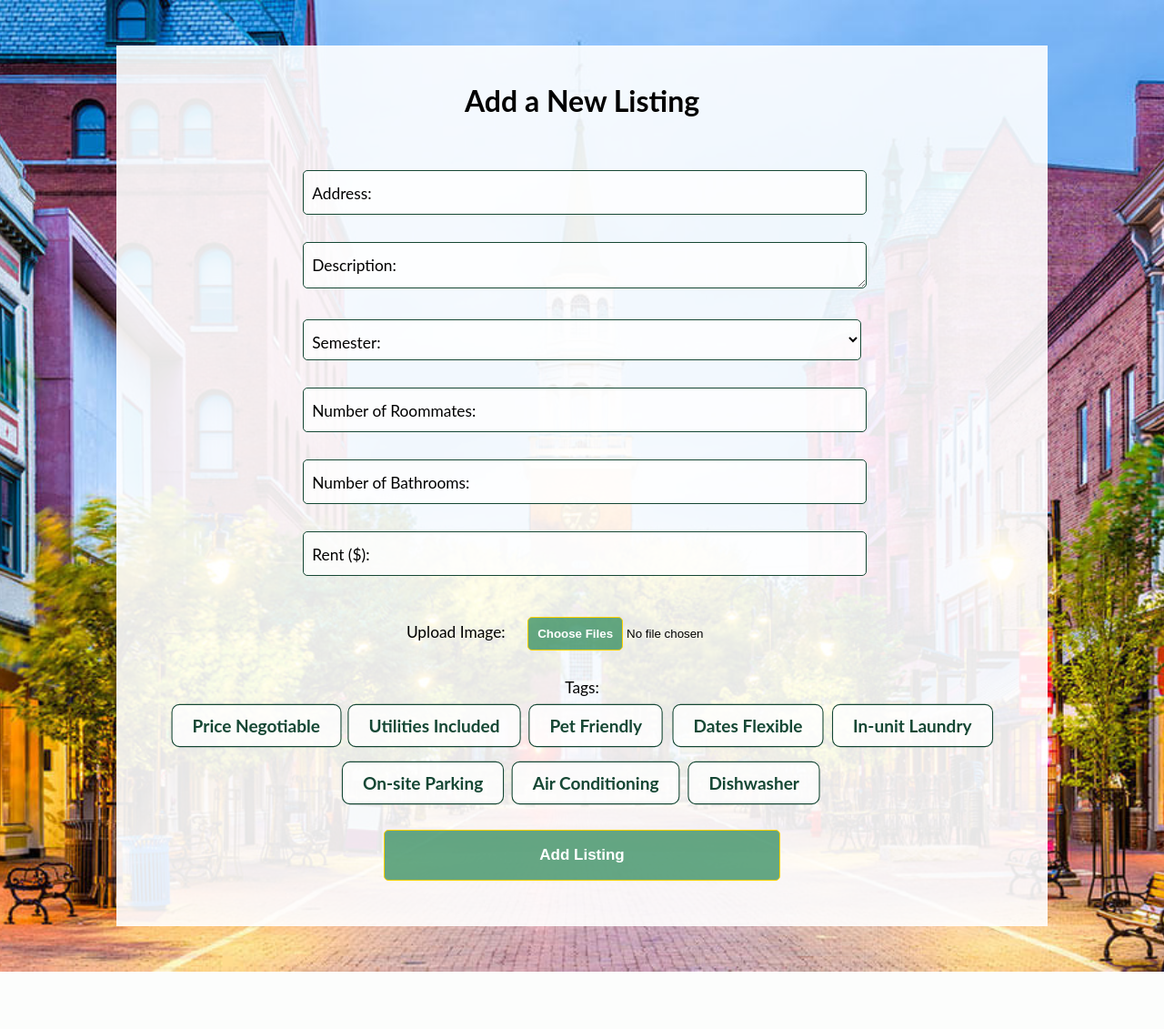
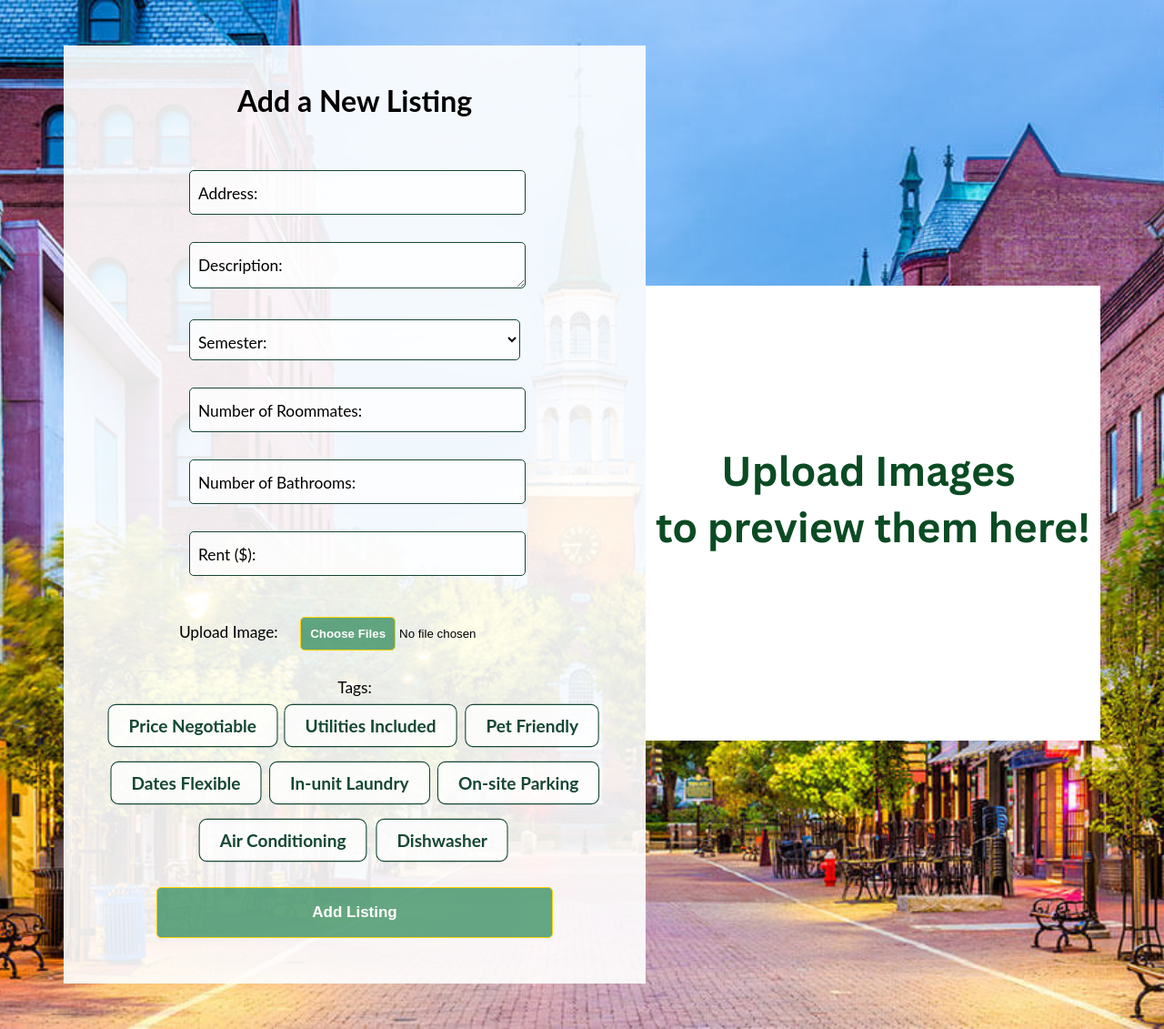
Before and after one commit to jeffcooperr/sbltr, a Flask app: page /add_listing in a window 1280 px wide. Shown: the part 115-1246 px from the top of the page at 91% size. Before the commit the page ends 1183 px from the top, so only its background shows below. Run offline with Flask 3, Linux system fonts and the light colour scheme; the visitor is signed in with stand-in values (Sample User, id 1); data that the repository does not hold is empty; some libraries are stand-ins or nearby versions.

Commit message:
Added Javascript to add_listing.html to display uploaded images. Still need to add CSS.

```diff
--- a/static/styles.css
+++ b/static/styles.css
@@ -1012,7 +1012,7 @@ body.auth-page {
 /* Add listing form */
 .add-listing-form {
     background-color: rgba(255, 255, 255, 0.9);
-    width: 80%;
+    width: 50%;
     padding: 20px 40px 0 40px;
     box-sizing: border-box;
     display: flex;
--- a/templates/add_listing.html
+++ b/templates/add_listing.html
@@ -139,11 +139,54 @@
                     <button type="submit" class="submit-btn">Add Listing</button>
                 </form>
             </div>
+            <div class="image-preview-container">
+                <div id="imagePreview" class="image-preview">
+                    <div class="no-images-uploaded">
+                        <img src="{{ url_for('static', filename='images/upload_images_to_preview.png') }}" alt="Photo that says to upload images to preview them here">
+                    </div>
+                </div>
+            </div>
         </div>
     </div>
 
+    <script src="{{ url_for('static', filename='script.js') }}"></script>
 
-    <script src="{{ url_for('static', filename='script.js') }}"></script>
+    <!-- JavaScript to display images user uploaded -->
+    <script>
+        document.getElementById('image').addEventListener('change', function(event) {
+            const imagePreview = document.getElementById("imagePreview");
+            imagePreview.innerHTML = '';
+
+            // If the user uploaded images (length is > 0). Display these images.
+            if(this.files.length > 0){
+                const previewGrid = document.createElement('div');
+                previewGrid.className = 'preview-grid';
+
+                for (let i = 0; i < this.files.length; i++) {
+                    const file = this.files[i];
+
+                    if (!file.type.startsWith('image/')) {
+                        continue;
+                    }
+
+                    const previewItem = document.createElement('div');
+                    previewItem.className = 'preview-item';
+
+                    const img = document.createElement('img');
+                    img.className = 'preview-image';
+
+                    const fileUrl = URL.createObjectURL(file);
+                    img.src = fileUrl;
+                    img.alt = `Property image ${i+1}`;
+
+                    previewItem.appendChild(img);
+                    previewGrid.appendChild(previewItem);
+                }
+
+                imagePreview.appendChild(previewGrid);
+            }
+        });
+    </script>
 
 </body>
 </html>
```
Also changed, not shown: static/images/upload_images_to_preview.png (added).
